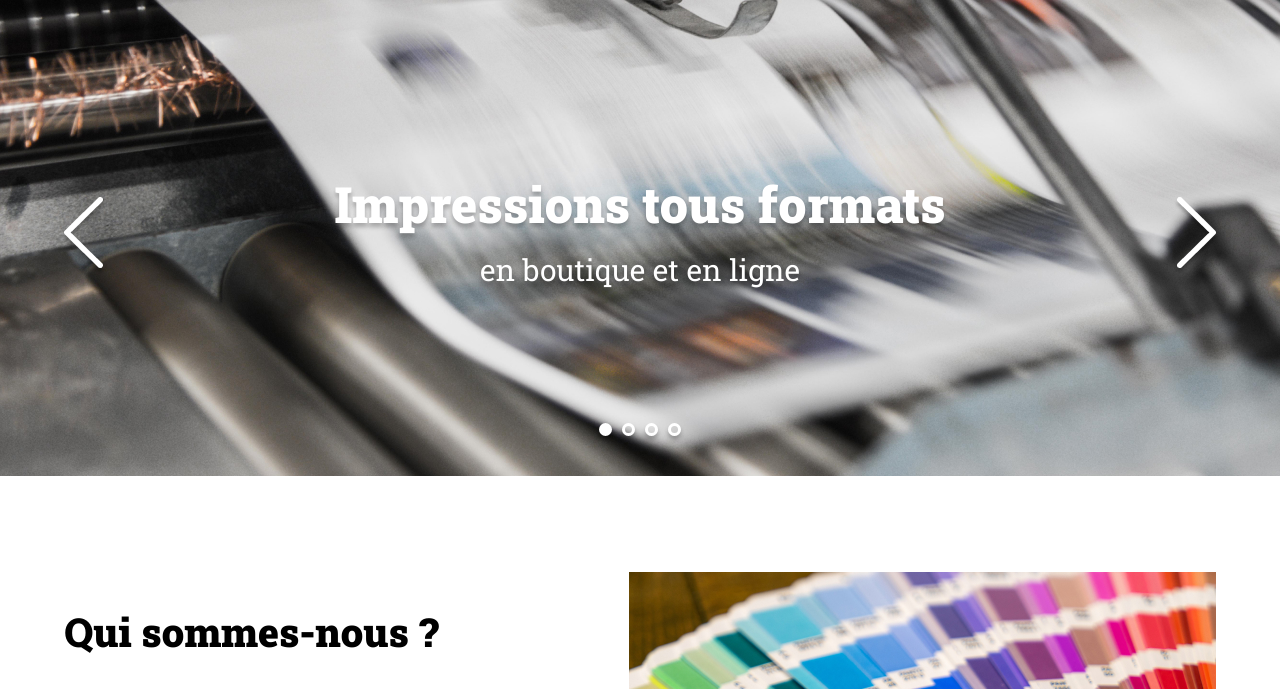
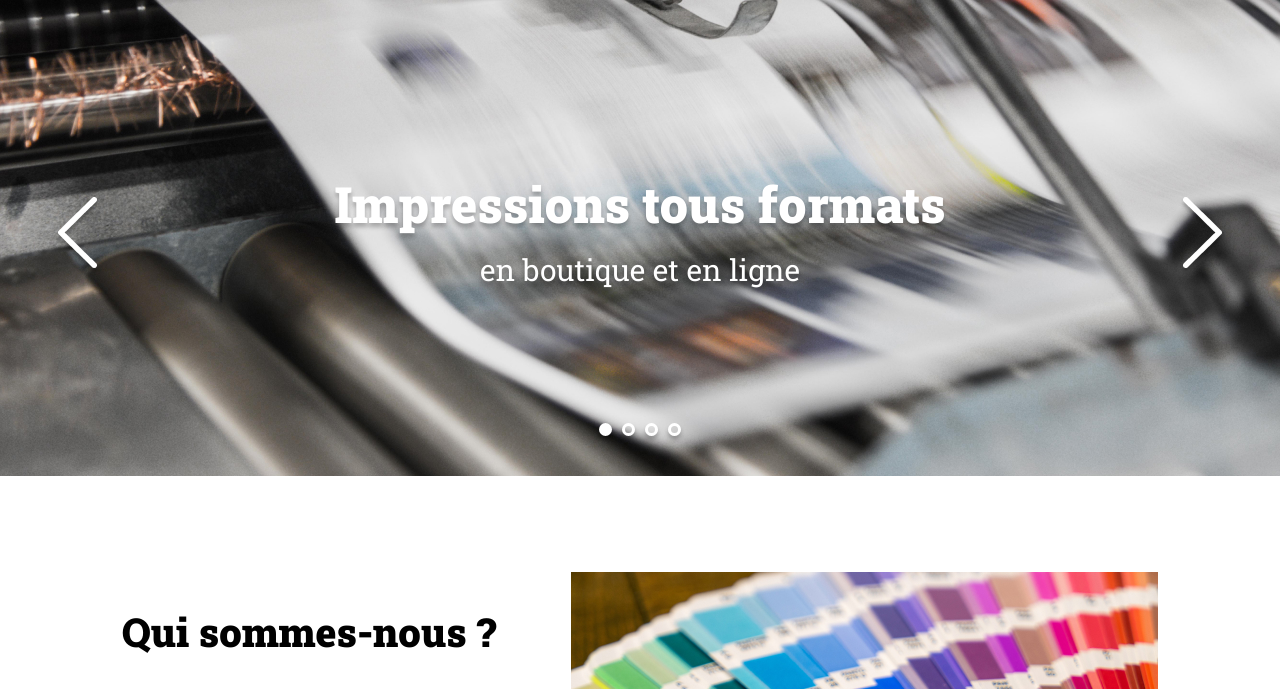
Before and after one commit to MacArel46/Print-it, a plain HTML site: page index.html in a window 1280 px wide. Shown: the part 104-793 px from the top of the page. Drawn offline with Linux system fonts and the light colour scheme.

Commit message:
ajustements

```diff
--- a/assets/style.css
+++ b/assets/style.css
@@ -127,10 +127,10 @@ header {
 	position: absolute;
 }
 #banner .arrow_left {
-	left: 60px;
+	left: -10px;
 }
 #banner .arrow_right {
-	right: 60px;
+	right: -10px;
 }
 
 
--- a/index.html
+++ b/index.html
@@ -16,7 +16,7 @@
 	</h1>
 	<a class="btn devis" href="mailto:contact@print-it.tld">Devis</a>
 </header>
-<main>
+<main class="container">
 	<div id="banner">
 
 
```
